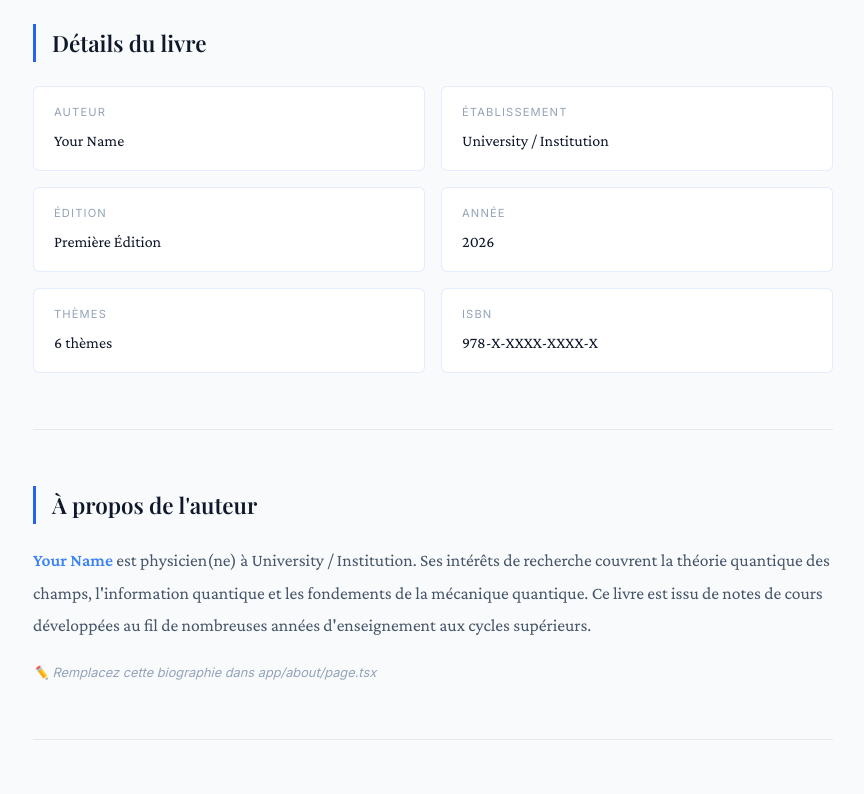
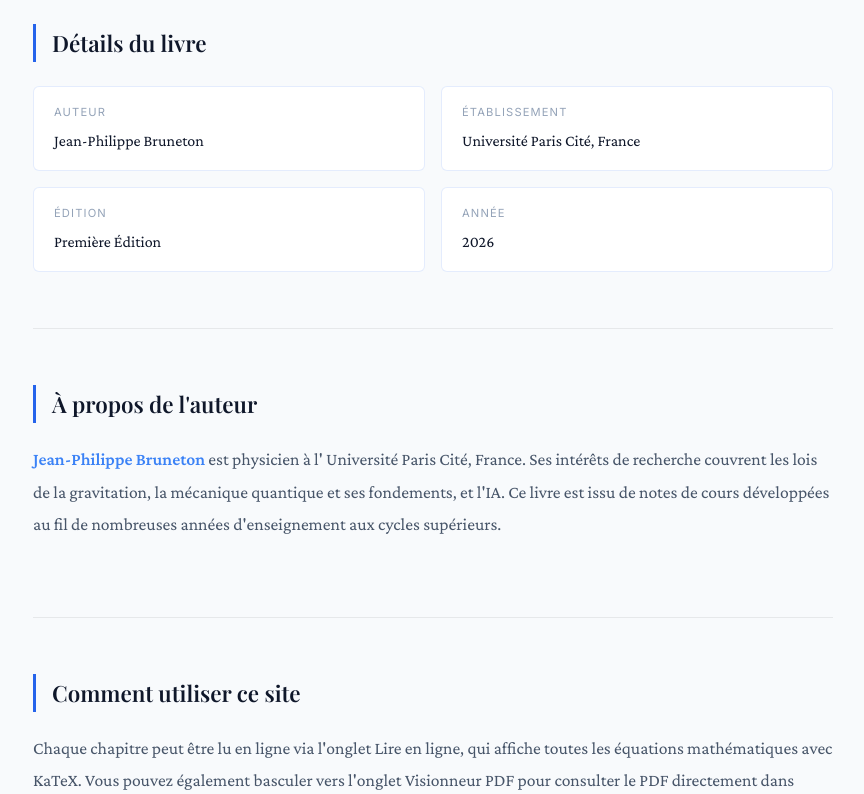
Before and after one commit to jpbruneton/quantum_book, a Next.js app: page /about in a window 1280 px wide. Shown: the part 980-1774 px from the top of the page, without its empty margins (207-1071 px from the left). Built offline with nearby package versions, Linux system fonts and the light colour scheme; a web font is replaced by a local one.

Commit message:
Book metadata: Jean-Philippe Bruneton, Université Paris Cité; about bio and details cleanup
Made-with: Cursor

```diff
--- a/app/about/page.tsx
+++ b/app/about/page.tsx
@@ -1,23 +1,16 @@
 "use client";
-import { bookMeta, getWebThemes } from "@/lib/chapters";
+import { bookMeta } from "@/lib/chapters";
 import { useLang } from "@/app/context/LangContext";
 
 export default function AboutPage() {
   const { t, lang } = useLang();
   const at = t.about;
   const book = t.book;
-  const webThemes = getWebThemes();
-
   const detailItems = [
     { label: at.detailLabels.author, value: bookMeta.author },
     { label: at.detailLabels.affiliation, value: bookMeta.affiliation },
     { label: at.detailLabels.edition, value: book.edition },
     { label: at.detailLabels.year, value: bookMeta.year },
-    {
-      label: at.detailLabels.chapters,
-      value: `${webThemes.length} ${at.chaptersUnit}`,
-    },
-    { label: at.detailLabels.isbn, value: bookMeta.isbn },
   ];
 
   const sectionStyle = {
@@ -156,16 +149,6 @@ export default function AboutPage() {
             </strong>{" "}
             {at.authorBioSuffix} {bookMeta.affiliation}. {at.authorBioRest}
           </p>
-          <p
-            style={{
-              fontFamily: "var(--font-inter)",
-              fontSize: "0.8rem",
-              color: "var(--text-dim)",
-              fontStyle: "italic",
-            }}
-          >
-            {at.bioReplacePlaceholder}
-          </p>
         </div>
 
         {/* How to use */}
--- a/lib/chapters.ts
+++ b/lib/chapters.ts
@@ -39,13 +39,11 @@ export interface Theme {
 export const bookMeta = {
   title: "Quantum Mechanics",
   subtitle: "A Modern Introduction",
-  author: "Your Name",
-  affiliation: "University / Institution",
+  author: "Jean-Philippe Bruneton",
+  affiliation: "Université Paris Cité, France",
   year: "2026",
-  edition: "First Edition",
   description:
     "A rigorous yet accessible treatment of quantum mechanics, bridging classical intuition and the mathematical formalism of Hilbert spaces, operators, and measurement theory. Designed for advanced undergraduates and graduate students.",
-  isbn: "978-X-XXXX-XXXX-X",
   keywords: ["quantum mechanics", "wave functions", "Schrödinger equation", "Hilbert space", "quantum field theory"],
 };
 
--- a/lib/i18n.ts
+++ b/lib/i18n.ts
@@ -104,18 +104,14 @@ export const translations = {
         affiliation: "Affiliation",
         edition: "Edition",
         year: "Year",
-        chapters: "Themes",
-        isbn: "ISBN",
       },
-      chaptersUnit: "themes",
       authorTitle: "About the Author",
       howToUse: "How to Use This Site",
       howToBody:
         "Each chapter can be read online via the Read Online tab, which renders all mathematical equations using KaTeX. Alternatively, switch to the PDF Viewer tab to view the typeset PDF directly in your browser, or download it for offline reading. All content is free and open access.",
       authorBioSuffix: "is a physicist at",
       authorBioRest:
-        "Their research interests span quantum field theory, quantum information, and the foundations of quantum mechanics. This book grew from lecture notes developed over many years of teaching graduate and advanced undergraduate courses.",
-      bioReplacePlaceholder: "✏️ Replace this bio in app/about/page.tsx",
+        "His research interests include the laws of gravitation, quantum mechanics and its foundations, and artificial intelligence. This book grew from lecture notes developed over many years of teaching at graduate and advanced undergraduate level.",
       aboutBookBody2:
         "The text develops quantum mechanics from first principles, assuming a strong background in classical mechanics, electrodynamics, and mathematics. Proofs are given in full whenever they clarify the physics, and many worked examples complement the theoretical exposition.",
       translationWarning:
@@ -252,18 +248,14 @@ export const translations = {
         affiliation: "Établissement",
         edition: "Édition",
         year: "Année",
-        chapters: "Thèmes",
-        isbn: "ISBN",
       },
-      chaptersUnit: "thèmes",
       authorTitle: "À propos de l'auteur",
       howToUse: "Comment utiliser ce site",
       howToBody:
         "Chaque chapitre peut être lu en ligne via l'onglet Lire en ligne, qui affiche toutes les équations mathématiques avec KaTeX. Vous pouvez également basculer vers l'onglet Visionneur PDF pour consulter le PDF directement dans votre navigateur, ou le télécharger pour une lecture hors ligne. Tout le contenu est en accès libre.",
-      authorBioSuffix: "est physicien(ne) à",
+      authorBioSuffix: "est physicien à l'",
       authorBioRest:
-        "Ses intérêts de recherche couvrent la théorie quantique des champs, l'information quantique et les fondements de la mécanique quantique. Ce livre est issu de notes de cours développées au fil de nombreuses années d'enseignement aux cycles supérieurs.",
-      bioReplacePlaceholder: "✏️ Remplacez cette biographie dans app/about/page.tsx",
+        "Ses intérêts de recherche couvrent les lois de la gravitation, la mécanique quantique et ses fondements, et l'IA. Ce livre est issu de notes de cours développées au fil de nombreuses années d'enseignement aux cycles supérieurs.",
       aboutBookBody2:
         "Le texte développe la mécanique quantique à partir des premiers principes, en supposant une solide formation en mécanique classique, en électrodynamique et en mathématiques. Les preuves sont données en entier lorsqu'elles éclairent la physique, et de nombreux exemples travaillés complètent l'exposition théorique.",
       translationWarning:
```
Also changed, not shown: 1 other file (tests, documents, lock files or other folders).
